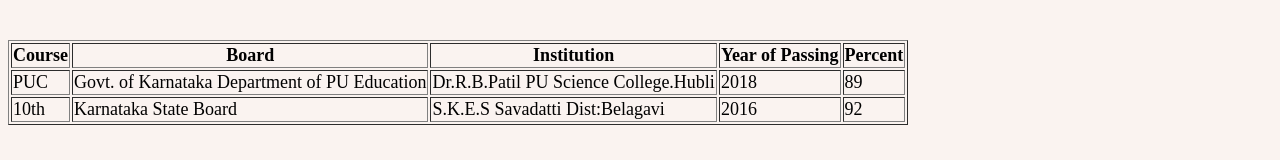
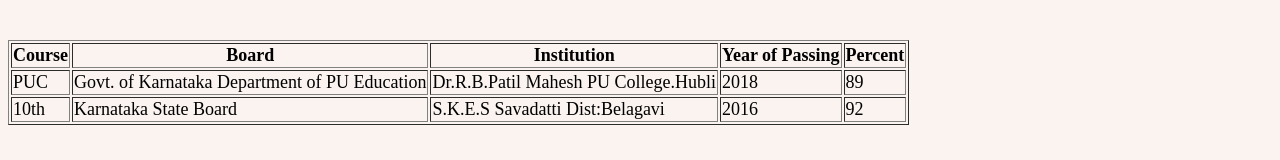
Before and after one commit to VeerannaAngadi/portfolio-html.github.io, a plain HTML site: page Education.html in a window 1280 px wide. Shown: the part 432-592 px from the top of the page. Drawn offline with Linux system fonts and the light colour scheme.

Commit message:
change in education details

```diff
--- a/Education.html
+++ b/Education.html
@@ -55,7 +55,7 @@
         <tr>
             <td>PUC</td>
             <td>Govt. of Karnataka Department of PU Education</td>
-            <td>Dr.R.B.Patil PU Science College.Hubli</td>
+            <td>Dr.R.B.Patil Mahesh PU College.Hubli</td>
             <td>2018</td>
             <td>89</td>
         </tr>
```
